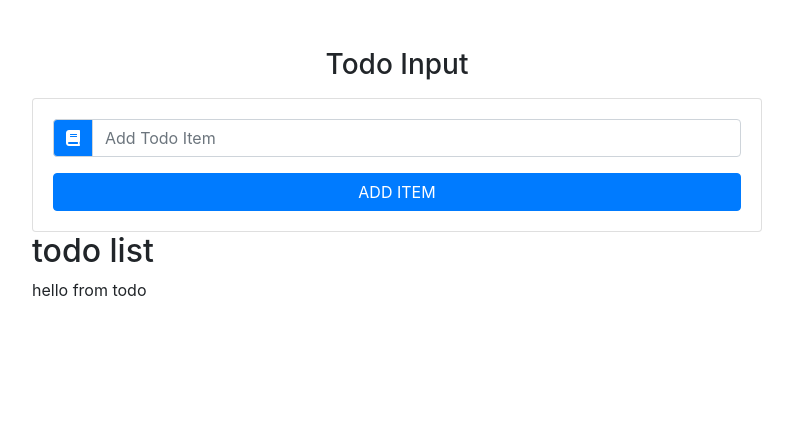
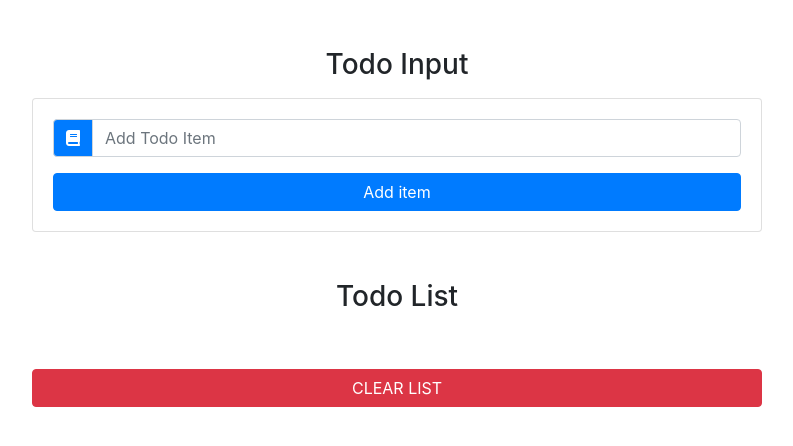
Before and after one commit to Chintankuma/todolist, a React (Create React App) app: page / in a window 1280 px wide. Shown: the top 446 px of the page, without its empty margins (243-1036 px from the left). Built offline with nearby package versions, Linux system fonts and the light colour scheme.

Commit message:
completed

```diff
--- a/public/index.html
+++ b/public/index.html
@@ -32,6 +32,8 @@
       work correctly both with client-side routing and a non-root public URL.
       Learn how to configure a non-root public URL by running `npm run build`.
     -->
+    <!-- fontawesome -->
+
     <title>Todo list</title>
   </head>
   <body>
--- a/src/App.js
+++ b/src/App.js
@@ -32,7 +32,7 @@
       id: this.state.id,
       title: this.state.item,
     };
-    const updatedItem = [...this.state.item, newItem];
+    const updatedItem = [...this.state.items, newItem];
     // console.log(updatedItem);
     this.setState(
       {
@@ -48,12 +48,27 @@
   };
   clearList = () => {
     console.log("clear list");
+    this.setState({
+      items: [],
+    });
   };
   handleDelete = (id) => {
     console.log(` handle delete ${id} `);
+    const sortedItem = this.state.items.filter((item) => item.id !== id);
+    this.setState({
+      items: sortedItem,
+    });
   };
   handleEdit = (id) => {
     console.log(`handle Edit ${id}`);
+    const filterdItem = this.state.items.filter((item) => item.id !== id);
+    const selectedItem = this.state.items.find((item) => item.id === id);
+    this.setState({
+      items: filterdItem,
+      item: selectedItem.title,
+      id: id,
+      editItem: true,
+    });
   };
   render() {
     console.log(this.state);
--- a/src/components/TodoInput.js
+++ b/src/components/TodoInput.js
@@ -22,9 +22,13 @@
           </div>
           <button
             type="submit"
-            className="btn btn-block btn-primary mt-3 text-uppercase"
+            className={
+              editItem
+                ? "btn btn-block btn-success mt-3"
+                : "btn btn-block btn-primary mt-3"
+            }
           >
-            add item
+            {editItem ? "edit item" : "Add item"}
           </button>
         </form>
       </div>
--- a/src/components/TodoItem.js
+++ b/src/components/TodoItem.js
@@ -2,6 +2,19 @@
 
 export default class TodoItem extends Component {
   render() {
-    return <div>hello from todo</div>;
+    const { title, handleDelete, handleEdit } = this.props;
+    return (
+      <li className="list-group-item text-capitalize d-flex justify-content-between my-2">
+        <h6>{title}</h6>
+        <div className="todo-icon">
+          <span className="mx-2 text-success" onClick={handleEdit}>
+            <i className="fas fa-pen"></i>
+          </span>
+          <span className="mx-2 text-danger" onClick={handleDelete}>
+            <i className="fas fa-trash"></i>
+          </span>
+        </div>
+      </li>
+    );
   }
 }
--- a/src/components/TodoList.js
+++ b/src/components/TodoList.js
@@ -1,13 +1,35 @@
 import React, { Component } from "react";
 import Item from "./TodoItem";
+import TodoItem from "./TodoItem";
 
 export default class TodoList extends Component {
   render() {
+    const { items, handleDelete, handleEdit, clearList } = this.props;
     return (
-      <section>
-        <h2>todo list</h2>
-        <Item></Item>
-      </section>
+      <ul className="list-group my-5">
+        <h3 className="text-capitalize text-center">todo list</h3>
+        {items.map((item) => {
+          return (
+            <TodoItem
+              key={item.id}
+              title={item.title}
+              handleDelete={() => {
+                handleDelete(item.id);
+              }}
+              handleEdit={() => {
+                handleEdit(item.id);
+              }}
+            ></TodoItem>
+          );
+        })}
+        <button
+          type="button"
+          className="btn btn-danger tn-block text-uppercase mt-5"
+          onClick={clearList}
+        >
+          clear List
+        </button>
+      </ul>
     );
   }
 }
```
